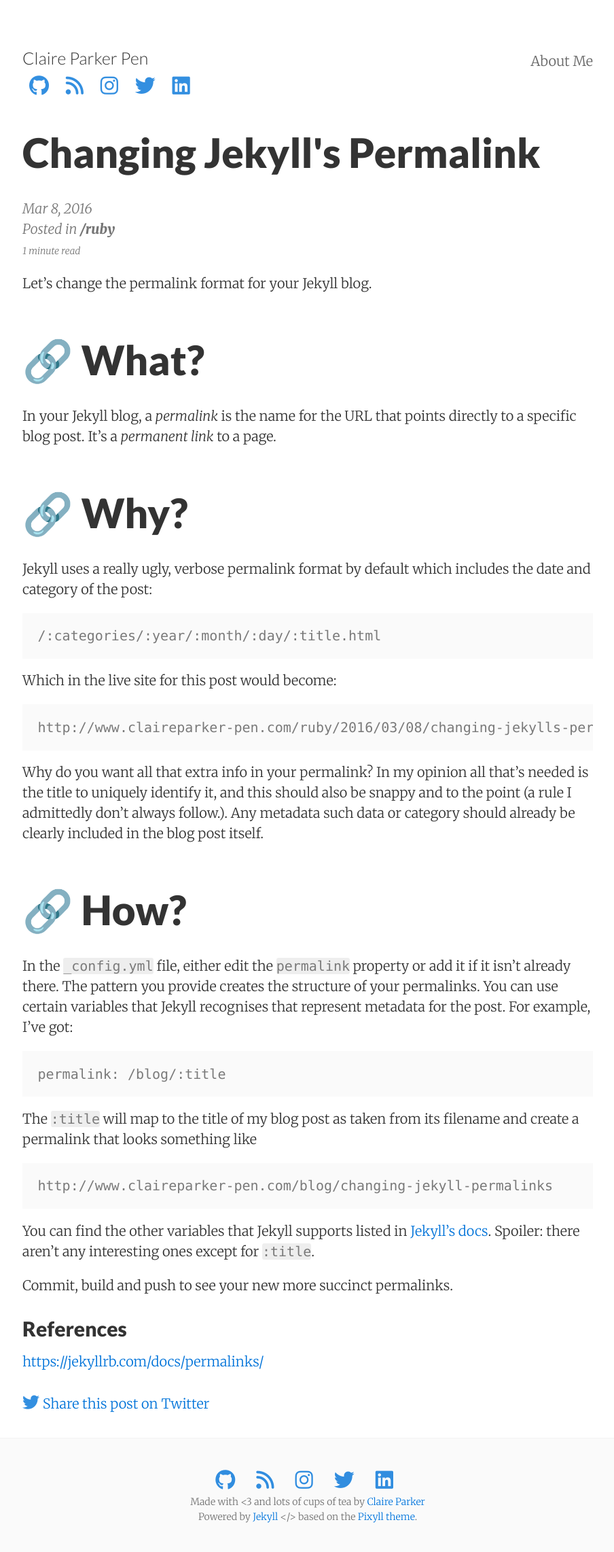
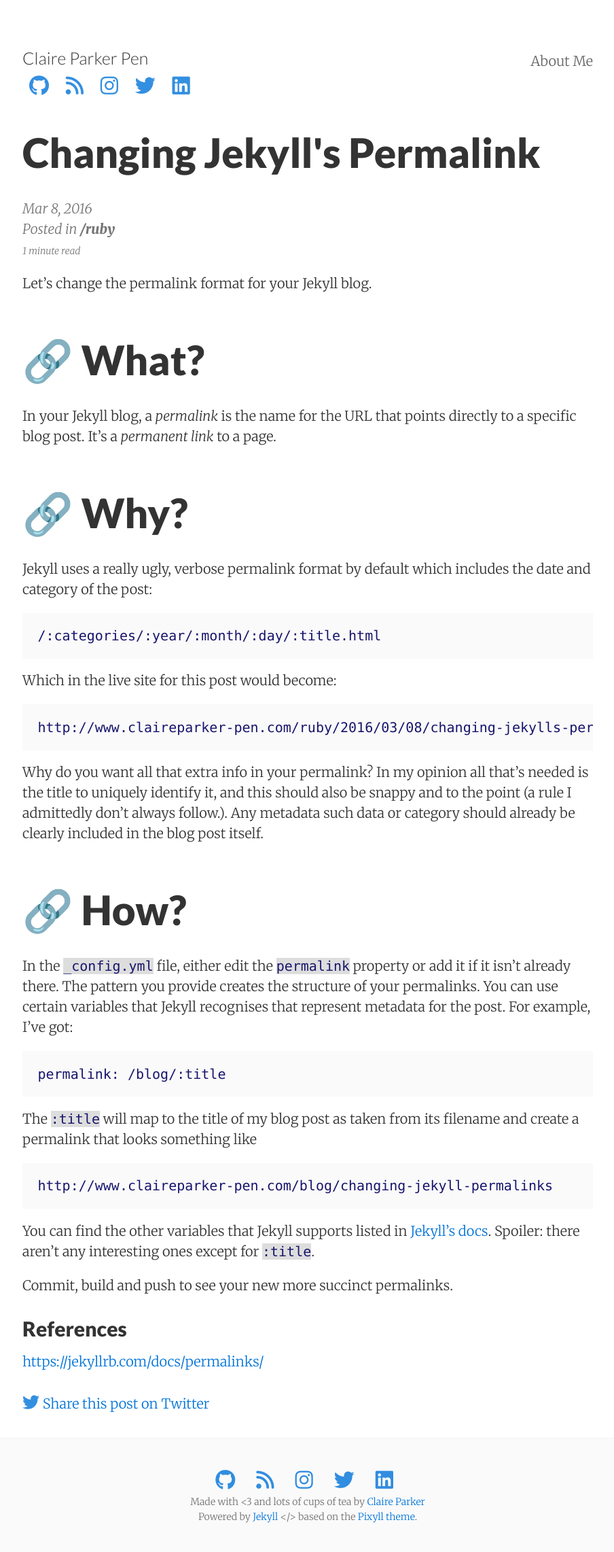
Before and after one commit to claire-codes/blog-com, a Jekyll site: the page built from _posts/2016-03-08-changing-jekylls-permalink.markdown, in a window 1280 px wide. Shown: the whole page at 68% size, without its empty margins (187-1091 px from the left). Built offline with Jekyll 4.4.1, drawn with Linux system fonts in a browser that asks for light colours; nearby versions of some CDN libraries; Markdown is read by kramdown in place of the engine named in the settings; comment, search, counter and statistics services are not loaded.

Commit message:
:baby_chick: Style inline <code> blocks

```diff
--- a/_sass/_code.scss
+++ b/_sass/_code.scss
@@ -10,7 +10,10 @@
 }
 
 code {
-  color: #7a7a7a;
+  color: #17156c;
+  background-color: $lightish-gray;
+  padding-left: 5px;
+  padding-right: 5px;
 }
 
 pre {
--- a/_sass/_variables.scss
+++ b/_sass/_variables.scss
@@ -46,6 +46,7 @@
 $dark-gray: #333 !default;
 $mid-gray: #777 !default;
 $light-gray: #ccc !default;
+$lightish-gray: #ddd !default;
 $lighter-gray: #eee !default;
 $darken-1: rgba(#000,.0625) !default;
 $darken-2: rgba(#000,.125) !default;
--- a/_sass/basscss/_color-base.scss
+++ b/_sass/basscss/_color-base.scss
@@ -14,12 +14,6 @@
   text-decoration: underline;
 }
 
-pre,
-code {
-  background-color: $lighter-gray;
-  border-radius: $border-radius;
-}
-
 hr {
   border: 0;
   border-bottom-style: solid;
```
Also changed, not shown: css/pixyll.css (+2 -6 lines), css/pixyll.min.css, 1 other file.
